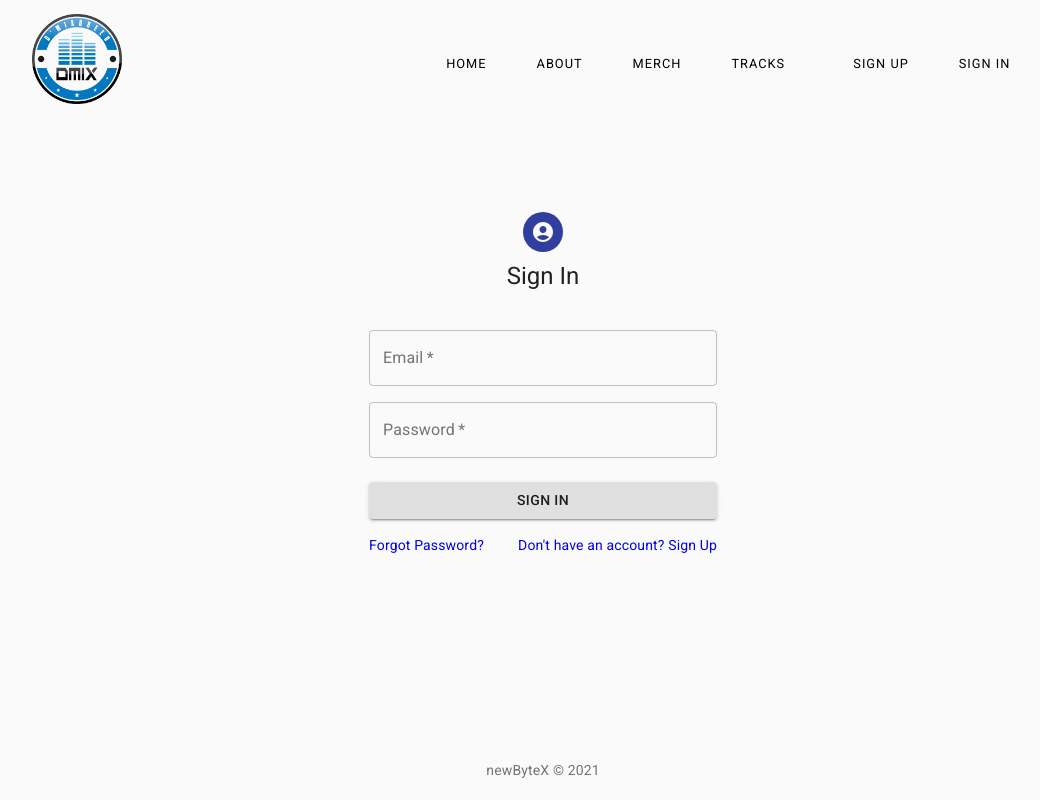
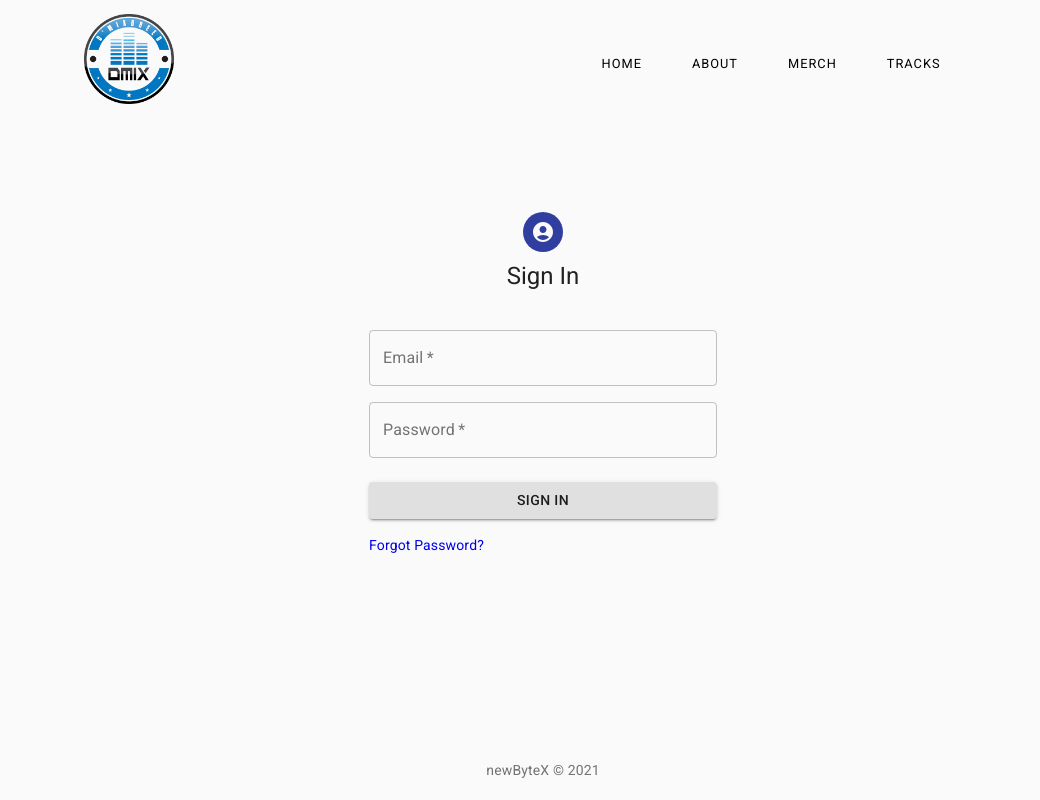
Before and after one commit to nabeels-syed/newByteX, a React (Create React App) app: page /sign-in in a window 1280 px wide. Shown: the whole page, without its empty margins (97-1137 px from the left). Built offline with nearby package versions, Linux system fonts and the light colour scheme.

Commit message:
Logout functionality. Changes to Cookie implementation

```diff
--- a/src/Components/Authentication/signin.jsx
+++ b/src/Components/Authentication/signin.jsx
@@ -70,19 +70,7 @@ export default function SignIn() {
   const [email, setEmail] = React.useState("");
   const [password, setPassword] = React.useState("");
 
-  const handleEmailChange = (event) => {
-    setEmail(event.target.value);
-    // let re =
-    //   /^(([^<>()\[\]\\.,;:\s@"]+(\.[^<>()\[\]\\.,;:\s@"]+)*)|(".+"))@((\[[0-9]{1,3}\.[0-9]{1,3}\.[0-9]{1,3}\.[0-9]{1,3}])|(([a-zA-Z\-0-9]+\.)+[a-zA-Z]{2,}))$/;
-    // if (re.test(email)) {
-    //   console.log("Valid email");
-    //   // this.setState({ helperText: "", error: false });
-    // } else {
-    //   // invalid email, maybe show an error to the user.
-    //   console.log("Not email");
-    //   // this.setState({ helperText: "Invalid format", error: true });
-    // }
-  };
+  const handleEmailChange = (event) => setEmail(event.target.value);
   const handlePasswordChange = (event) => setPassword(event.target.value);
 
   const [message, setMessage] = React.useState("");
@@ -167,14 +155,14 @@ export default function SignIn() {
             <Typography component="h1" variant="h5">
               Sign In
             </Typography>
-            <form className={classes.form}>
-              {/* onSubmit={handleSubmit} */}
+            <form className={classes.form} onSubmit={handleSubmit}>
               <Grid container spacing={2}>
                 <Grid item xs={12}>
                   <p className={classes.validationMsg}>{message}</p>
                   <TextField
                     variant="outlined"
                     required
+                    type="email"
                     fullWidth
                     id="email"
                     value={email}
@@ -201,13 +189,13 @@ export default function SignIn() {
                 </Grid>
               </Grid>
               <Button
-                // type="submit"
+                type="submit"
                 fullWidth
                 variant="contained"
                 color="info"
                 preventdefault
                 className={classes.submit}
-                onClick={handleSubmit}
+                // onClick={handleSubmit}
               >
                 Sign In
               </Button>
@@ -215,11 +203,11 @@ export default function SignIn() {
                 <Grid item xs>
                   <NavLink to="/forgot">Forgot Password?</NavLink>
                 </Grid>
-                <Grid item>
+                {/* <Grid item>
                   <NavLink to="/sign-up">
                     Don't have an account? Sign Up
                   </NavLink>
-                </Grid>
+                </Grid> */}
               </Grid>
             </form>
           </div>
--- a/src/Components/adminFlyerList.jsx
+++ b/src/Components/adminFlyerList.jsx
@@ -4,6 +4,7 @@ import React from "react";
 import { Grid } from "@material-ui/core";
 import { makeStyles } from "@material-ui/core/styles";
 import moment from "moment";
+import AuthService from "../services/auth-service";
 
 const useStyles = makeStyles((theme) => ({
   eventsContainer: {
@@ -65,9 +66,14 @@ const AdminFlyerList = (props) => {
   const classes = useStyles();
   const { flyers } = props;
 
+  const authService = AuthService.getInstance();
+
   async function apiFunc(toInput) {
     const response = await fetch("/api/flyer/deleteFlyer", {
       method: "POST",
+      headers: new Headers({
+        Authorization: authService.getSecureToken,
+      }),
       mode: "cors",
       cache: "no-cache",
       credentials: "same-origin",
--- a/src/Components/adminTrackList.jsx
+++ b/src/Components/adminTrackList.jsx
@@ -3,6 +3,7 @@ import Container from "@material-ui/core/Container";
 import { ArrowRightSharp } from "@mui/icons-material";
 import React from "react";
 import { useRef } from "react";
+import AuthService from "../services/auth-service";
 
 const AdminTrackList = (props) => {
   const { tracks } = props;
@@ -10,9 +11,14 @@ const AdminTrackList = (props) => {
   const [id, setTrackId] = React.useState("");
   //const [acquiredId, setAcquiredId] = React.useState("");
 
+  const authService = AuthService.getInstance();
+
   async function apiFunc(toInput) {
     const response = await fetch("/api/track/deleteTrack", {
       method: "POST",
+      headers: new Headers({
+        Authorization: authService.getSecureToken,
+      }),
       mode: "cors",
       cache: "no-cache",
       credentials: "same-origin",
--- a/src/Components/flyerManagementComp.jsx
+++ b/src/Components/flyerManagementComp.jsx
@@ -15,6 +15,7 @@ import list from "./adminFlyerList";
 import imageListLoading from "./imageListLoading";
 import Collapsible from "react-collapsible";
 import moment from "moment";
+import AuthService from "../services/auth-service";
 
 const useStyles = makeStyles((theme) => ({
   paper: {
@@ -56,6 +57,8 @@ function FlyerManagementComp() {
   const [calendarEventDate, setCalendarEventDate] = React.useState(new Date());
   const [eventDate, setEventDate] = React.useState(new Date());
   const [file, setFlyerFile] = React.useState();
+
+  const authService = AuthService.getInstance();
 
   const handleEventNameChange = (event) => {
     console.log("TRACK NAME CHANGE");
@@ -99,6 +102,9 @@ function FlyerManagementComp() {
 
     const response = await fetch("/api/flyer/createFlyer", {
       method: "POST",
+      headers: new Headers({
+        Authorization: authService.getSecureToken,
+      }),
       mode: "cors",
       cache: "no-cache",
       credentials: "same-origin",
--- a/src/Components/navbar.jsx
+++ b/src/Components/navbar.jsx
@@ -13,6 +13,10 @@ function Navigation(props) {
     } else {
       setNav(false);
     }
+  };
+
+  const logoutClicked = () => {
+    authService.logoutAndRemoveSecureToken();
   };
 
   window.addEventListener("scroll", changeBackround);
@@ -55,7 +59,7 @@ function Navigation(props) {
         <li>
           <div>&nbsp; &nbsp; &nbsp;</div>
         </li>
-        {!authService.hasSecureToken() ? (
+        {/* {!authService.hasSecureToken() ? (
           <li>
             <a href="/sign-up">Sign Up</a>
           </li>
@@ -64,7 +68,7 @@ function Navigation(props) {
           <li>
             <a href="/sign-in">Sign In</a>
           </li>
-        ) : null}
+        ) : null} */}
         <li>
           <div>&nbsp; &nbsp; &nbsp;</div>
         </li>
@@ -73,6 +77,14 @@ function Navigation(props) {
             <a href="/siteManagement">Site Management</a>
           </li>
         ) : null}
+
+        {authService.hasSecureToken() ? (
+          <li>
+            <a href="/" onClick={logoutClicked}>
+              Logout
+            </a>
+          </li>
+        ) : null}
       </ul>
     </nav>
   );
--- a/src/Components/siteManagement.jsx
+++ b/src/Components/siteManagement.jsx
@@ -1,14 +1,14 @@
 import { Container } from "@material-ui/core";
 import { makeStyles } from "@material-ui/core/styles";
 import Typography from "@material-ui/core/Typography";
-import { React, Component } from "react";
+import { React } from "react";
 import { Redirect } from "react-router-dom";
 import "react-datepicker/dist/react-datepicker.css";
 import Collapsible from "react-collapsible";
 import TrackManagementComp from "./trackManagementComp";
 import FlyerManagementComp from "./flyerManagementComp";
 import { ImPlus, ImMinus } from "react-icons/im/";
-import Cookies from "universal-cookie";
+import AuthService from "../services/auth-service";
 
 const useStyles = makeStyles((theme) => ({
   paper: {
@@ -76,10 +76,7 @@ const useStyles = makeStyles((theme) => ({
 
 function SiteManagement() {
   const classes = useStyles();
-
-  // Let and const only, no var
-  const cookie = new Cookies();
-  console.log(cookie.get("token"));
+  const authService = AuthService.getInstance();
 
   function Copyright() {
     return (
@@ -127,8 +124,7 @@ function SiteManagement() {
 
   return (
     <Container className={classes.paper}>
-      {console.log(cookie.get("token"))}
-      {cookie.get("token") ? (
+      {authService.hasSecureToken() ? (
         <Container className={classes.mainContainer}>
           <Collapsible
             className={classes.collapsibleContainers}
@@ -149,7 +145,7 @@ function SiteManagement() {
           </Collapsible>
         </Container>
       ) : (
-        <Redirect to="/" />
+        <Redirect to="/sign-in" />
       )}
       <Copyright></Copyright>
       <br></br>
--- a/src/Components/trackManagementComp.jsx
+++ b/src/Components/trackManagementComp.jsx
@@ -16,6 +16,7 @@ import list from "./adminTrackList";
 import trackListLoading from "./trackListLoading";
 import Collapsible from "react-collapsible";
 import moment from "moment";
+import AuthService from "../services/auth-service";
 
 const useStyles = makeStyles((theme) => ({
   paper: {
@@ -58,6 +59,8 @@ function TrackManagementComp() {
   const [calendarTrackDate, setCalendarTrackDate] = React.useState(new Date());
   const [releaseDate, setDate] = useState(new Date());
   const [file, setTrackFile] = React.useState();
+
+  const authService = AuthService.getInstance();
 
   const handleTrackNameChange = (event) => {
     console.log("TRACK NAME CHANGE");
@@ -107,6 +110,9 @@ function TrackManagementComp() {
 
     const response = await fetch("/api/track/createTrack", {
       method: "POST",
+      headers: new Headers({
+        Authorization: authService.getSecureToken,
+      }),
       mode: "cors",
       cache: "no-cache",
       credentials: "same-origin",
--- a/src/Components/tracks.jsx
+++ b/src/Components/tracks.jsx
@@ -14,6 +14,7 @@ import "react-datepicker/dist/react-datepicker.css";
 import { useFilePicker } from "use-file-picker";
 import list from "./userTrackList";
 import trackListLoading from "./trackListLoading";
+import AuthService from "../services/auth-service";
 
 const useStyles = makeStyles((theme) => ({
   paper: {
@@ -46,6 +47,7 @@ const useStyles = makeStyles((theme) => ({
 function Tracks() {
   const classes = useStyles();
   const [firstLoad, setLoad] = React.useState(true);
+  const authService = AuthService.getInstance();
 
   const TrackListLoading = trackListLoading(list);
   const [appState, setAppState] = useState({
--- a/src/services/auth-service.js
+++ b/src/services/auth-service.js
@@ -44,7 +44,10 @@ export default class AuthService {
     }
   }
 
-  getCurrentUser() {
-    return JSON.parse(localStorage.getItem("user"));
+  getSecureToken() {
+    let secureToken = JSON.stringify(this.userCookies.get("secureToken"));
+    let secureTokenSpliced = secureToken.substring(8, 171);
+    console.log(secureTokenSpliced);
+    return secureTokenSpliced;
   }
 }
```
